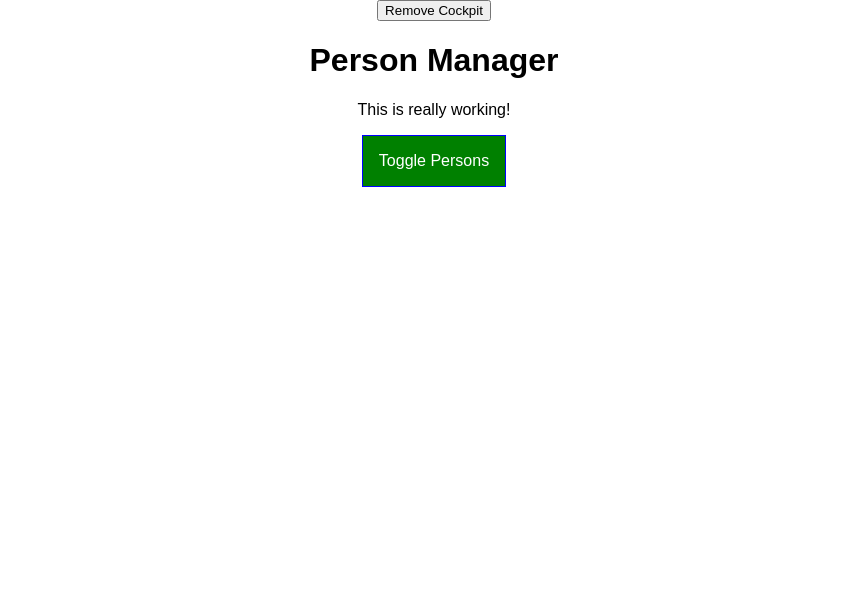
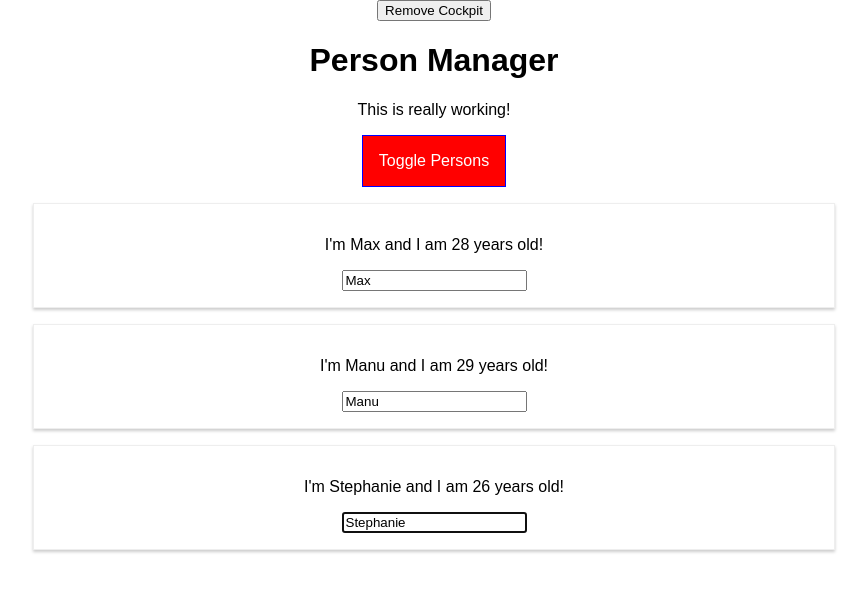
Before and after one commit to RaphaelOhlsen/react-complete-guide, a React app: page / in a window 1280 px wide. Shown: the top 592 px of the page, without its empty margins (206-1073 px from the left). Built offline with nearby package versions, Linux system fonts and the light colour scheme.

Commit message:
110 - Refs using React Hooks

```diff
--- a/src/components/Cockpit/index.js
+++ b/src/components/Cockpit/index.js
@@ -1,13 +1,17 @@
-import React, {useEffect} from 'react';
+import React, {useEffect, useRef } from 'react';
 import classes from './styles.css';
 
 const cockpit = (props) => {
 
+  const toogleBtnRef = useRef(null);
+
+
   useEffect(() => {
     console.log('[Cockpit.js] useEffect');
-    setTimeout(() => {
-      alert('Saved data to cloud!');
-    }, 1000)
+    // setTimeout(() => {
+    //   alert('Saved data to cloud!');
+    // }, 1000)
+    toogleBtnRef.current.click();
     return () => {
       console.log('[Cockpit.js] cleanup work in useEffect');
     }
@@ -39,6 +43,7 @@
       <h1>{props.title}</h1>
       <p className={assignedClasses.join(' ')}>This is really working!</p>
       <button
+        ref = {toogleBtnRef}
         className={btnClass}
         onClick={props.clicked}
       >
```
